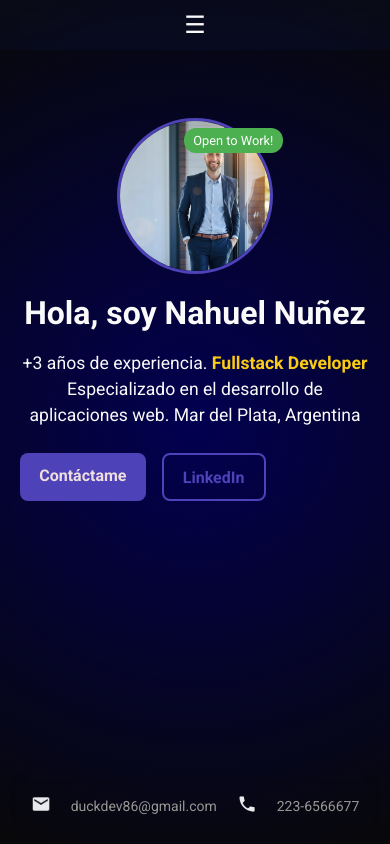
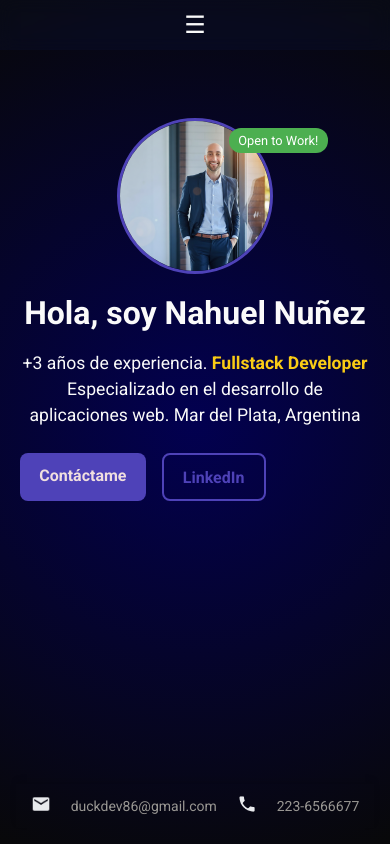
Before and after one commit to 86developer/portfolio, an Angular app: page / in a window 390 px wide. Built offline with nearby package versions, Linux system fonts and the light colour scheme.

Commit message:
mobile status foto correccion

```diff
--- a/src/app/pages/home/home.component.css
+++ b/src/app/pages/home/home.component.css
@@ -111,4 +111,8 @@ body {
     height: 150px;
     border-radius: 50%;
   }
+
+  .status {
+  right: -55px;
 }
+}
```
